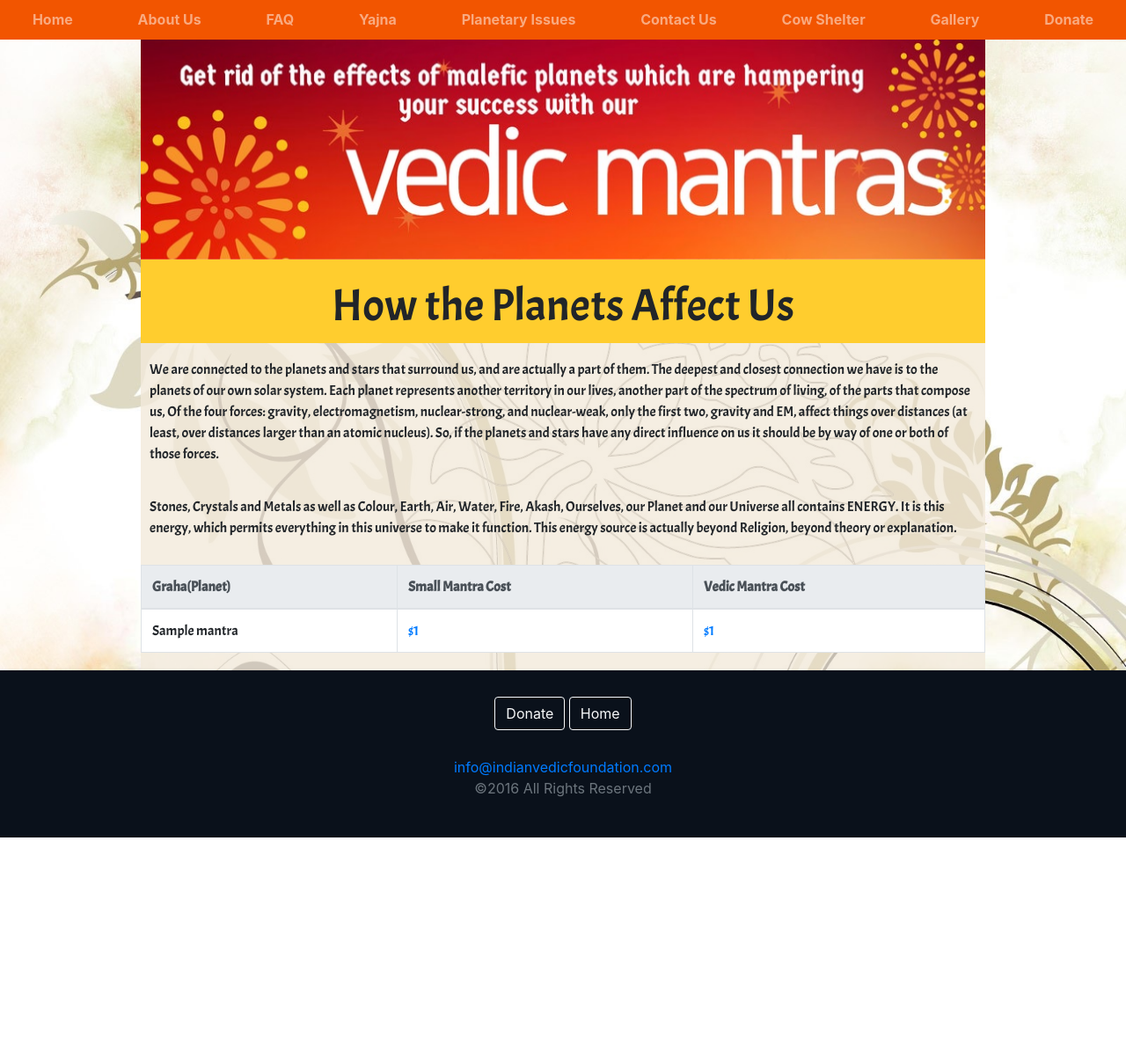
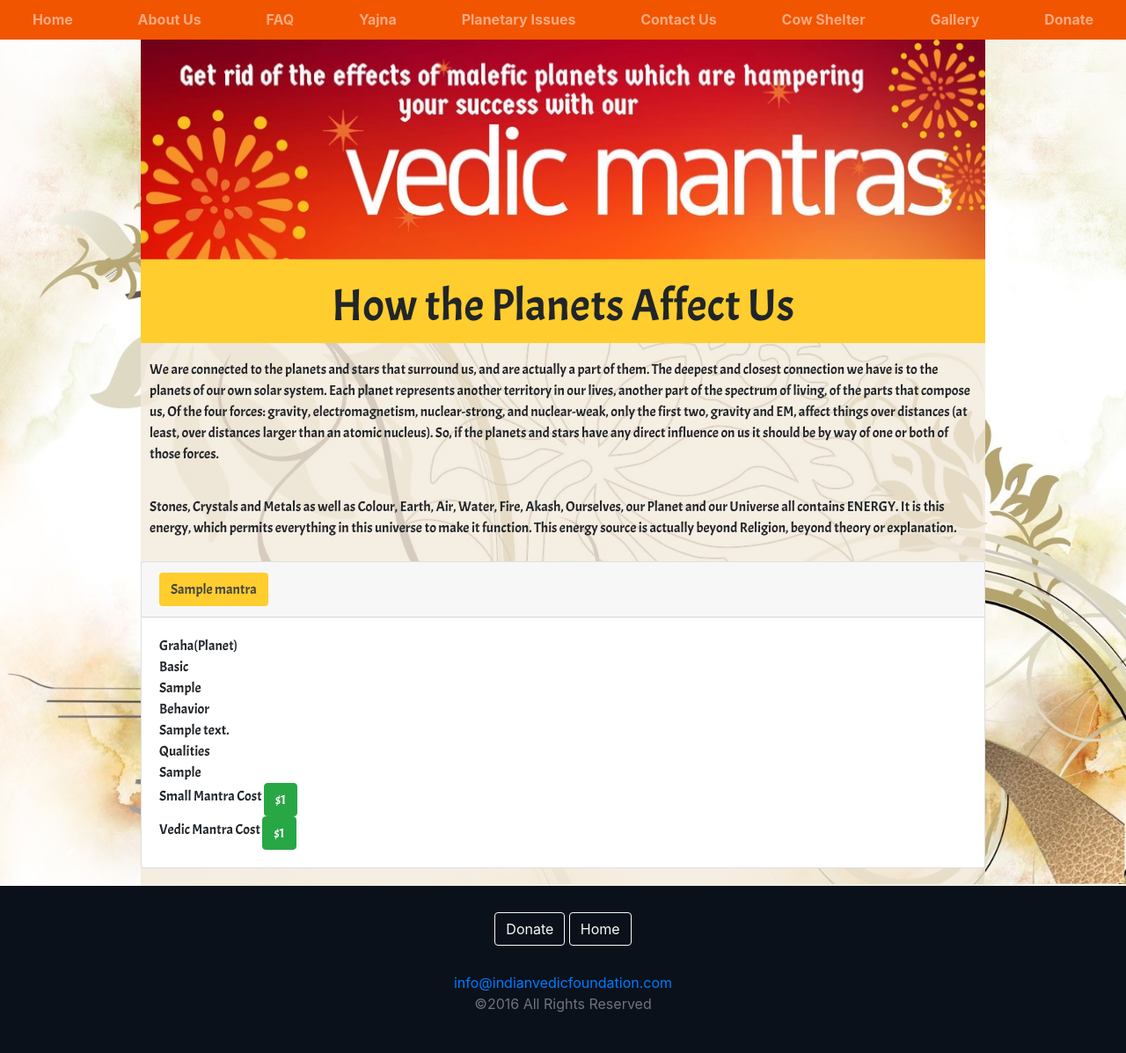
Before and after one commit to sonali-yadav/astro-website, a Django app: page /donations/charts/ in a window 1280 px wide. Shown: the part 141-1338 px from the top of the page at 88% size. Before the commit the page ends 1093 px from the top, so only its background shows below. Run offline with Django 3.2, Linux system fonts and the light colour scheme; tables that the repository leaves empty hold one stand-in row (values such as "Sample post"); some libraries are stand-ins or nearby versions.

Commit message:
Accordion added

```diff
--- a/donations/static/css/charts.css
+++ b/donations/static/css/charts.css
@@ -5,3 +5,14 @@
 .cover {
     height: 250px;
 }
+.charts_table {
+    background-color: #fff;
+    margin-bottom: 0;
+}
+.table_head {
+    background-color: rgba(255,205,46,1);
+    color: #454545;
+}
+.table_head:hover {
+    text-decoration: none;
+}
--- a/donations/templates/donations/charts.html
+++ b/donations/templates/donations/charts.html
@@ -36,24 +36,33 @@
                 explanation.
             </p>
         </div>
-        <div class="table_div">
-            <table class="table table-bordered table-hover"
-                   style="background-color:#fff;margin-bottom:0;">
-                <tr>
-                    <thead class="thead-light">
-                        <th>Graha(Planet)</th>
-                        <th>Small Mantra Cost</th>
-                        <th>Vedic Mantra Cost</th>
-                    </thead>
-                </tr>
-                {% for mantra in mantras %}
-                <tr>
-                    <td>{{ mantra.title }}</td>
-                    <td><a href="#">${{ mantra.small_don }}</a></td>
-                    <td><a href="#">${{ mantra.vedic_don }}</a></td>
-                </tr>
-                {% endfor %}
-            </table>
+        <div class="accordion" id="accordionExample">
+            {% for mantra in mantras %}
+            <div class="card">
+                <div class="card-header" id="headingOne">
+                    <h5 class="mb-0">
+                        <button class="btn btn-link table_head" type="button" data-toggle="collapse" data-target="#collapseOne" aria-expanded="true" aria-controls="collapseOne">
+                        {{ mantra.title }}
+                        </button>
+                    </h5>
+                </div>
+                <div id="collapseOne" class="collapse show" aria-labelledby="headingOne" data-parent="#accordionExample">
+                    <div class="card-body">
+                        <div>
+                            <div>Graha(Planet)</div>
+                            <div>Basic</div>
+                            <div>{{ mantra.basic }}</div>
+                            <div>Behavior</div>
+                            <div>{{ mantra.note }}</div>
+                            <div>Qualities</div>
+                            <div>{{ mantra.qualities }}</div>
+                            <div>Small Mantra Cost <a href="#" class="btn btn-success">${{ mantra.small_don }}</a></div>
+                            <div>Vedic Mantra Cost <a href="#" class="btn btn-success">${{ mantra.vedic_don }}</a></div>
+                        </div>
+                    </div>
+                </div>
+            </div>
+            {% endfor %}
         </div>
     </div>
 </div>
```
